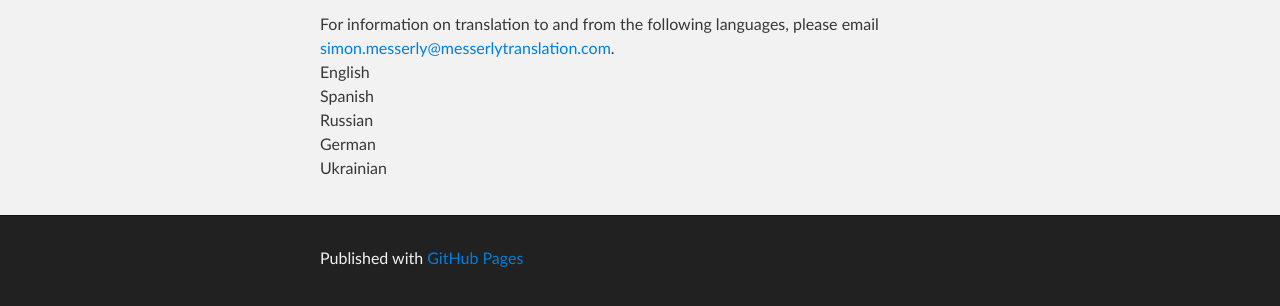
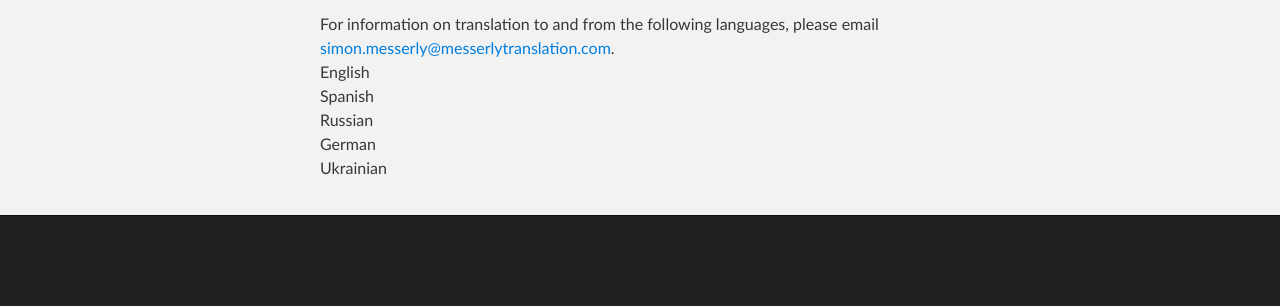
Before and after one commit to SimonMesserly/simonmesserly.github.io, a plain HTML site: page index.html in a window 1280 px wide. Shown: the part 336-642 px from the top of the page. Drawn offline with Linux system fonts and the light colour scheme.

Commit message:
Remove "Published with Github Pages" footer

```diff
--- a/index.html
+++ b/index.html
@@ -44,9 +44,7 @@ Welcome to
 
     <!-- FOOTER  -->
     <div id="footer_wrap" class="outer">
-      <footer class="inner">
-        <p>Published with <a href="http://pages.github.com">GitHub Pages</a></p>
-      </footer>
+      <footer class="inner"/>
     </div>
 
 
```
